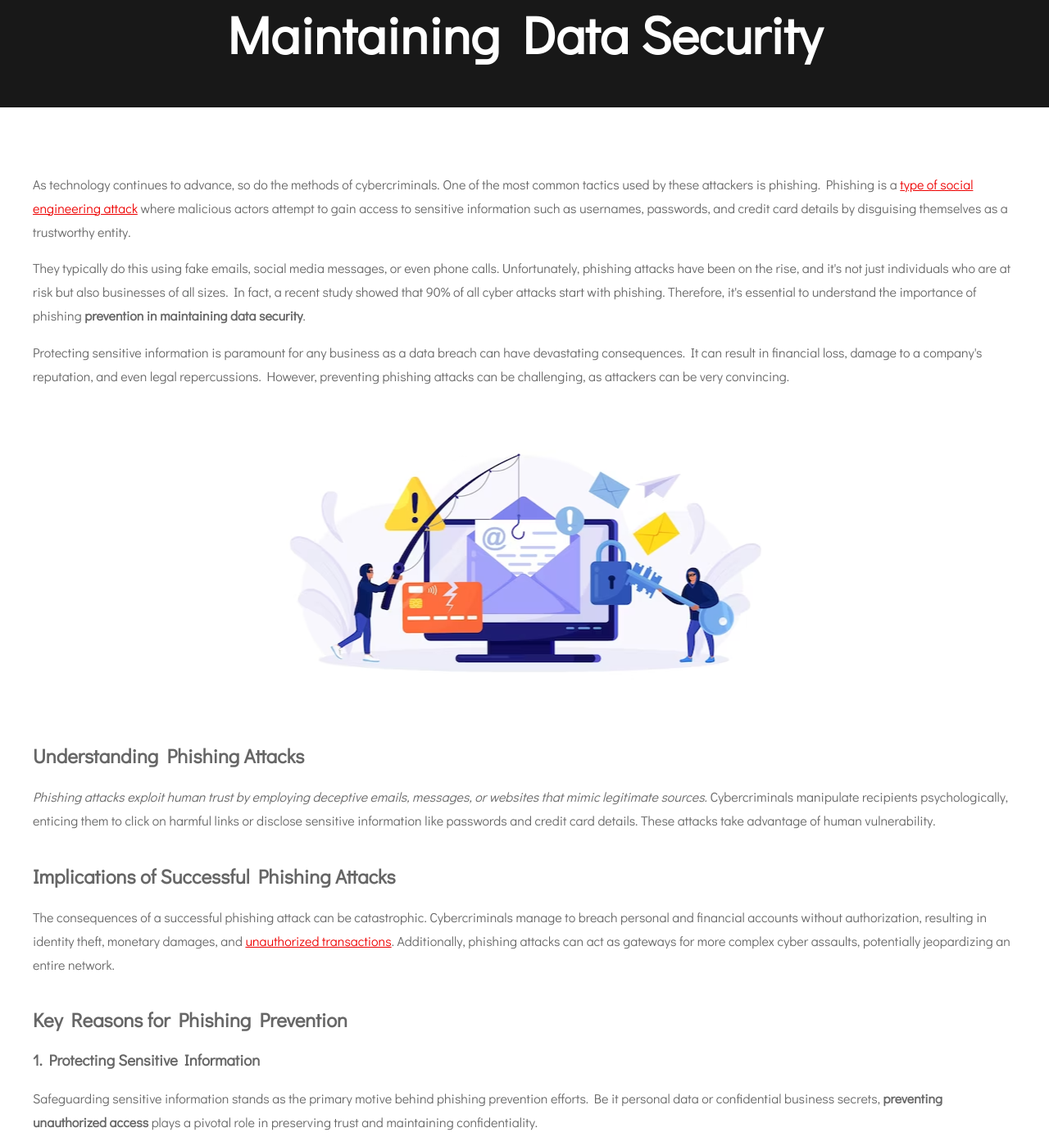
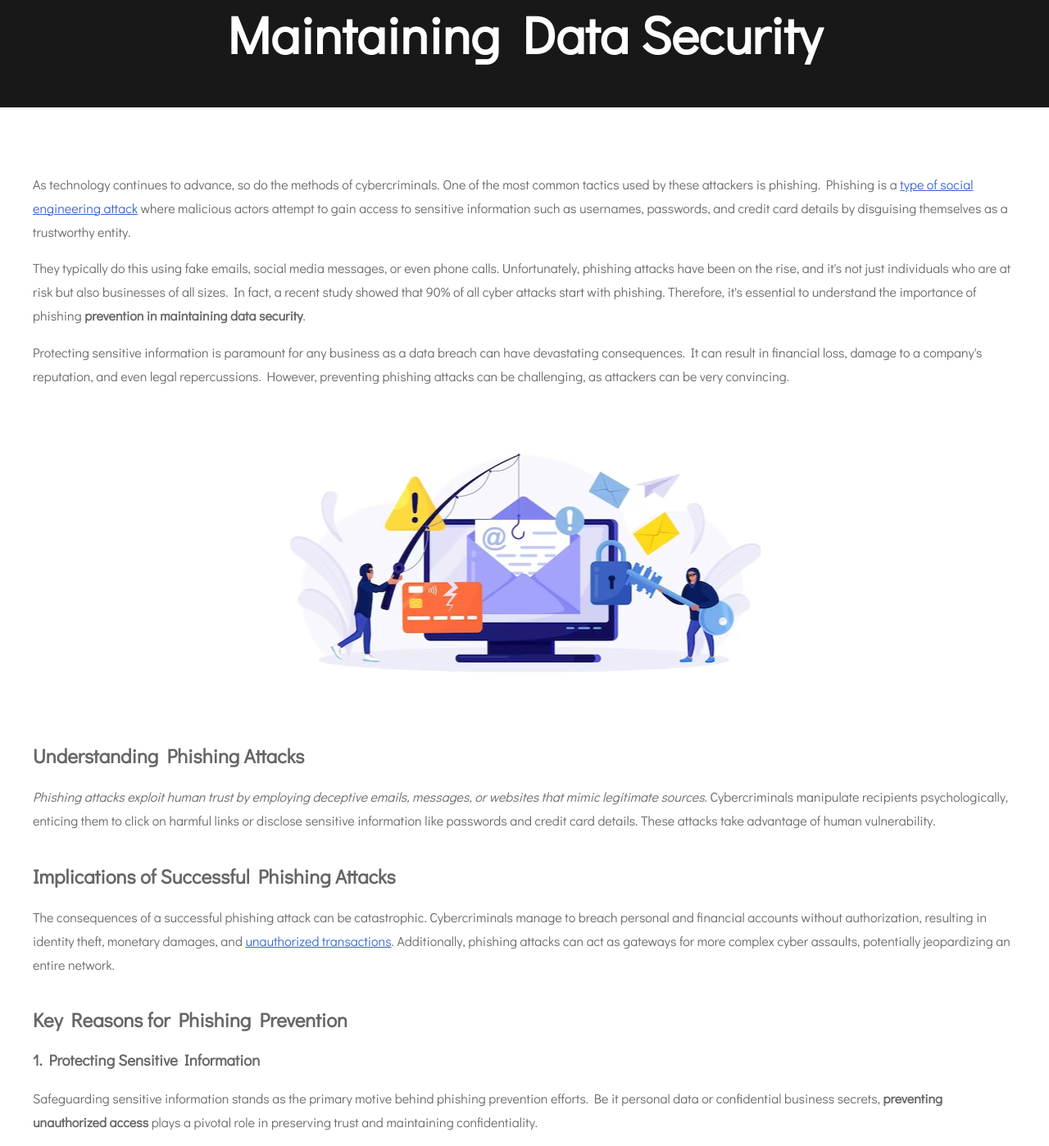
Before and after one commit to cloud-post/email-security, a PHP site: page /phishing-prevention-is-key-to-data-security/data-security.html in a window 1280 px wide. Shown: the part 245-1643 px from the top of the page at 82% size. Run offline with PHP 8.4, Linux system fonts and the light colour scheme.

Commit message:
Update default.css

```diff
--- a/phishing-prevention-is-key-to-data-security/default.css
+++ b/phishing-prevention-is-key-to-data-security/default.css
@@ -43,7 +43,7 @@
 
 	a
 	{
-		color: #ee0000;
+		color: #3366CC;
 	}
 
 	a:hover
```
